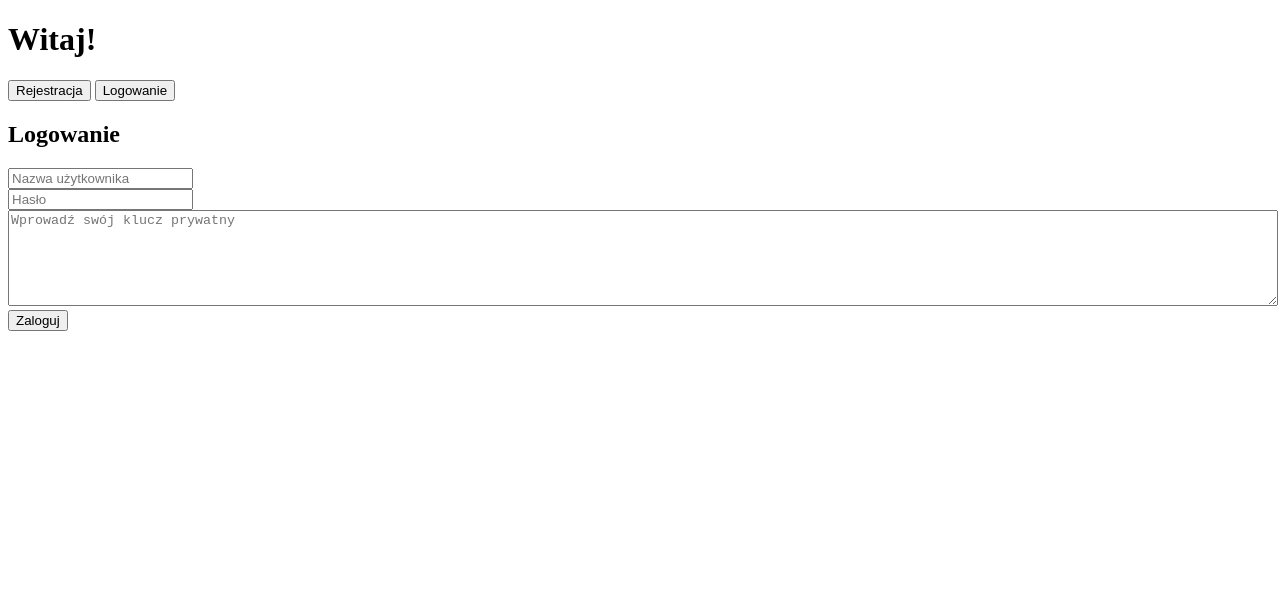
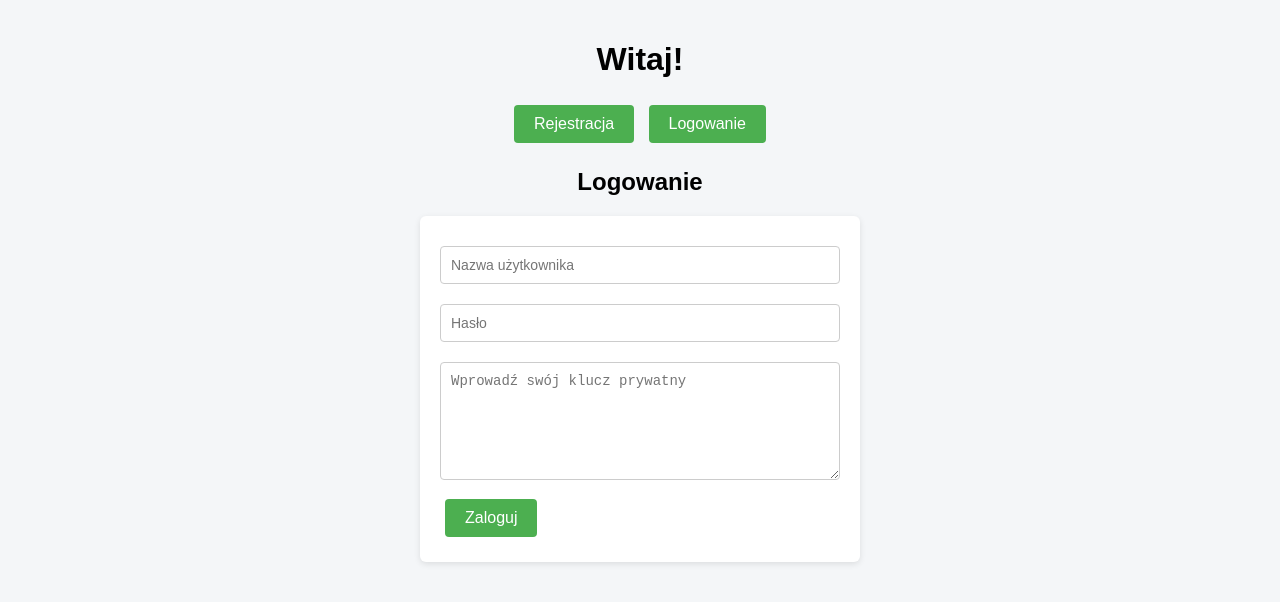
Before and after one commit to AdrakPro/crypto-mining, a plain HTML site: page frontend_client/src/index.html in a window 1280 px wide. Drawn offline with Linux system fonts and the light colour scheme.

Commit message:
Added styling for client dashboard

```diff
--- a/frontend_client/src/index.html
+++ b/frontend_client/src/index.html
@@ -3,6 +3,7 @@
 <head>
   <meta charset="UTF-8">
   <title>Crypto Mining - Klient</title>
+  <link rel="stylesheet" href="style.css">
 </head>
 <body>
   <h1>Witaj!</h1>
--- a/frontend_client/src/style.css
+++ b/frontend_client/src/style.css
@@ -1,51 +1,72 @@
 body {
   font-family: Arial, sans-serif;
-    line-height: 1.6;
+  background-color: #f4f6f8;
+  color: #333;
   margin: 0;
-    padding: 0;
-    display: flex;
-    justify-content: center;
-    align-items: center;
-    min-height: 100vh;
-    background-color: #f5f5f5;
+  padding: 20px;
 }
 
-h1 {
-    color: #333;
+h1, h2, h3 {
+  text-align: center;
+  color: black;
+}
+
+#menu {
+  text-align: center;
+  margin-bottom: 20px;
 }
 
 button {
-    margin-top: 20px;
   padding: 10px 20px;
+  margin: 5px;
   font-size: 16px;
   background-color: #4CAF50;
   color: white;
   border: none;
+  border-radius: 4px;
   cursor: pointer;
+  transition: background-color 0.2s ease;
 }
 
 button:hover {
   background-color: #45a049;
 }
 
-#response {
-    margin-top: 20px;
-    font-size: 16px;
-    color: #333;
+form {
+  max-width: 400px;
+  margin: 0 auto;
+  background-color: #ffffff;
+  padding: 20px;
+  border-radius: 6px;
+  box-shadow: 0 2px 6px rgba(0, 0, 0, 0.1);
 }
 
-#task-history {
-    margin-top: 30px;
+input, textarea {
+  width: 100%;
+  padding: 10px;
+  margin: 10px 0;
+  box-sizing: border-box;
+  border: 1px solid #ccc;
+  border-radius: 4px;
   font-size: 14px;
-    color: #333;
-    max-width: 600px;
-    max-height: 300px;
-    overflow-y: scroll;
 }
 
-#task-history div {
-    background-color: #f0f0f0;
-    padding: 10px;
-    margin-bottom: 5px;
-    border-radius: 5px;
+textarea {
+  resize: vertical;
 }
+
+#resultDisplay {
+  max-width: 600px;
+  margin: 20px auto;
+  background-color: #e8f5e9;
+  padding: 15px;
+  border-left: 4px solid #4CAF50;
+  border-radius: 4px;
+  font-size: 16px;
+  color: #2e7d32;
+}
+
+p {
+  text-align: center;
+  color: #e53935;
+}
```
Lines whose indentation alone changed are shown as unchanged.
